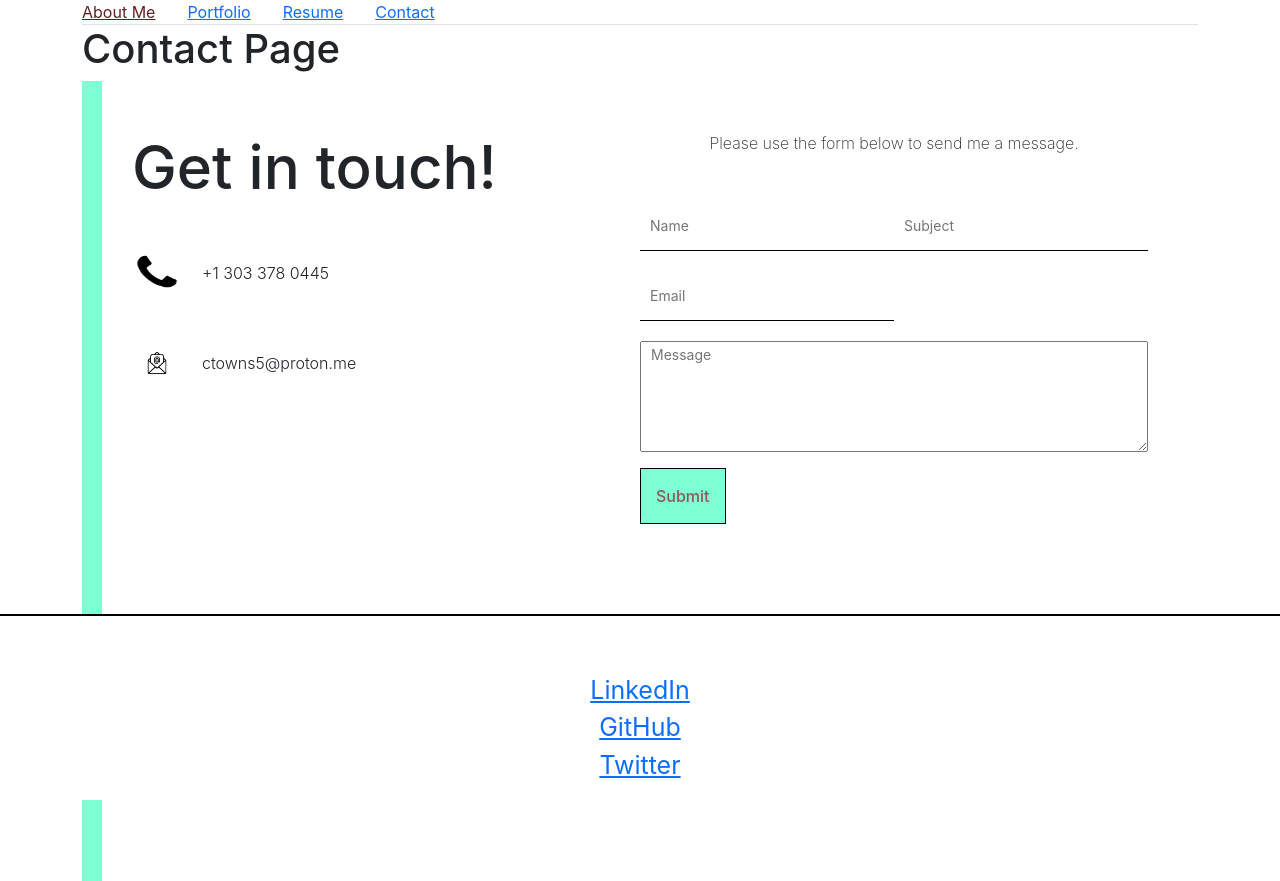
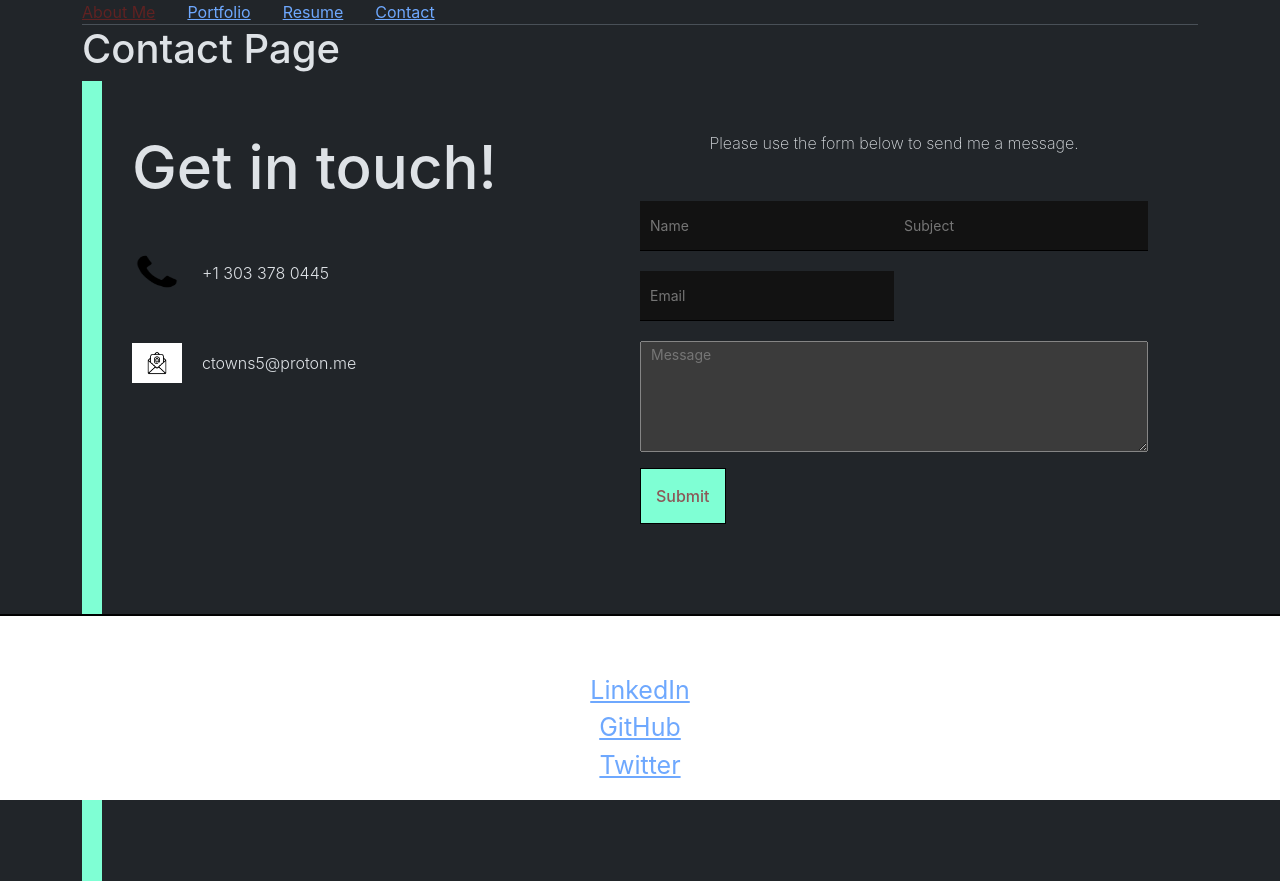
Before and after one commit to ctowns5/ideal-happiness, a React (Create React App) app: page /Contact in a window 1280 px wide. Built offline with nearby package versions, Linux system fonts and the light colour scheme; the HTML template or start-up script is replaced by a standard one.

Commit message:
got email validation to happen, minor edits

```diff
--- a/public/index.html
+++ b/public/index.html
@@ -1,5 +1,5 @@
 <!DOCTYPE html>
-<html lang="en">
+<html lang="en" data-bs-theme="dark">
   <head>
     <meta charset="utf-8" />
     <link rel="icon" href="%PUBLIC_URL%/favicon.ico" />
--- a/src/pages/AboutMe.js
+++ b/src/pages/AboutMe.js
@@ -1,7 +1,7 @@
 export default function Home() {
   return (
     <div>
-      <h1>About Me</h1>
+      <h1>Chris Townsend</h1>
       <section className="card1">
           <img className="p2img" src="me-sm.jpg" alt="Chris Townsend"/>
           <p>
--- a/src/pages/Contact.js
+++ b/src/pages/Contact.js
@@ -42,7 +42,7 @@ export default function Contact() {
             <form ref={formRef} onSubmit={handleSubmit}>
               <input type="text" placeholder="Name" name="user_name" />
               <input type="text" placeholder="Subject" name="user_subject" />
-              <input type="text" placeholder="Email" name="user_email" />
+              <input type="email" placeholder="Email" name="user_email" />
               <textarea rows="5" placeholder="Message" name="message" />
               <button>Submit</button>
               {done && "Thank you, your message has been sent."}
```
